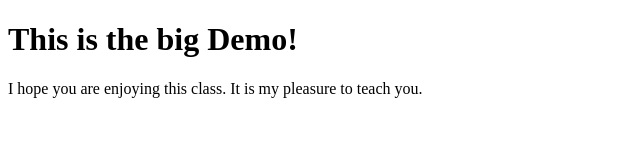
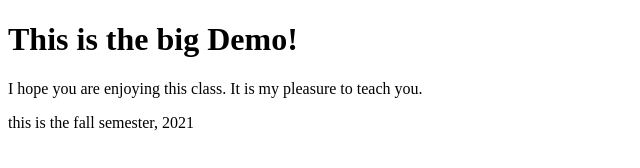
Before and after one commit to ahhendela/IS117003F21, a plain HTML site: page index.html in a window 1280 px wide. Shown: the whole page, without its empty margins (0-640 px from the left). Drawn offline with Linux system fonts and the light colour scheme.

Commit message:
I added the semester of the demo

```diff
--- a/index.html
+++ b/index.html
@@ -7,5 +7,6 @@
 <body>
 <h1>This is the big Demo!</h1>
 <p> I hope you are enjoying this class. It is my pleasure to teach you. </p>
+<p> this is the fall semester, 2021</p>
 </body>
 </html>
```
